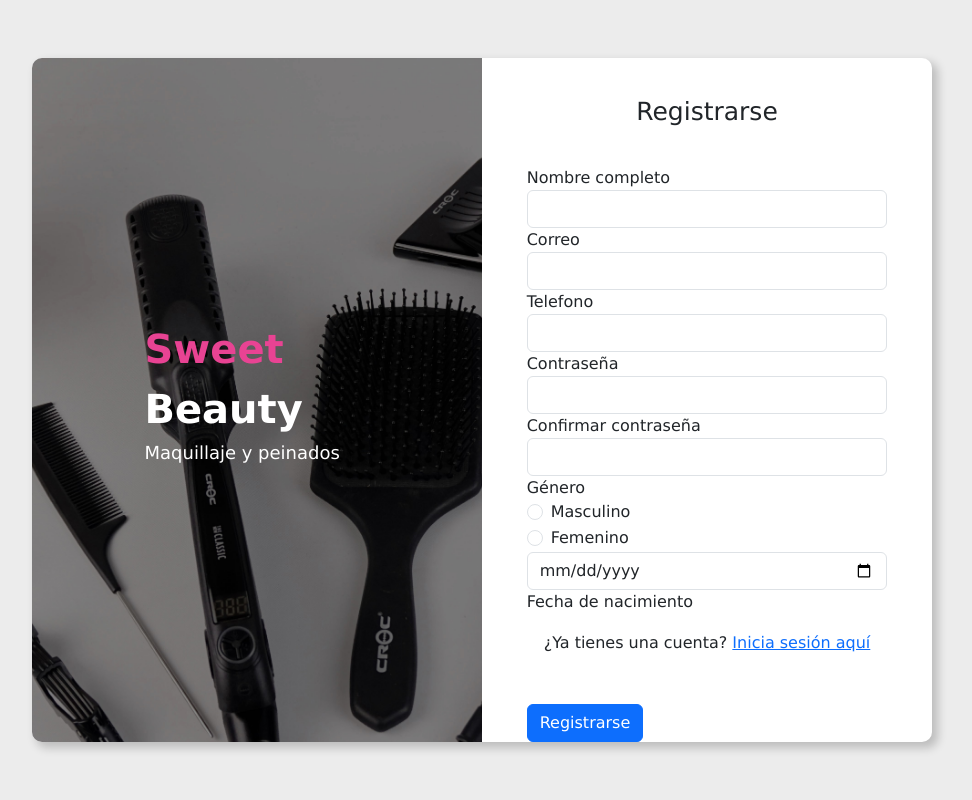
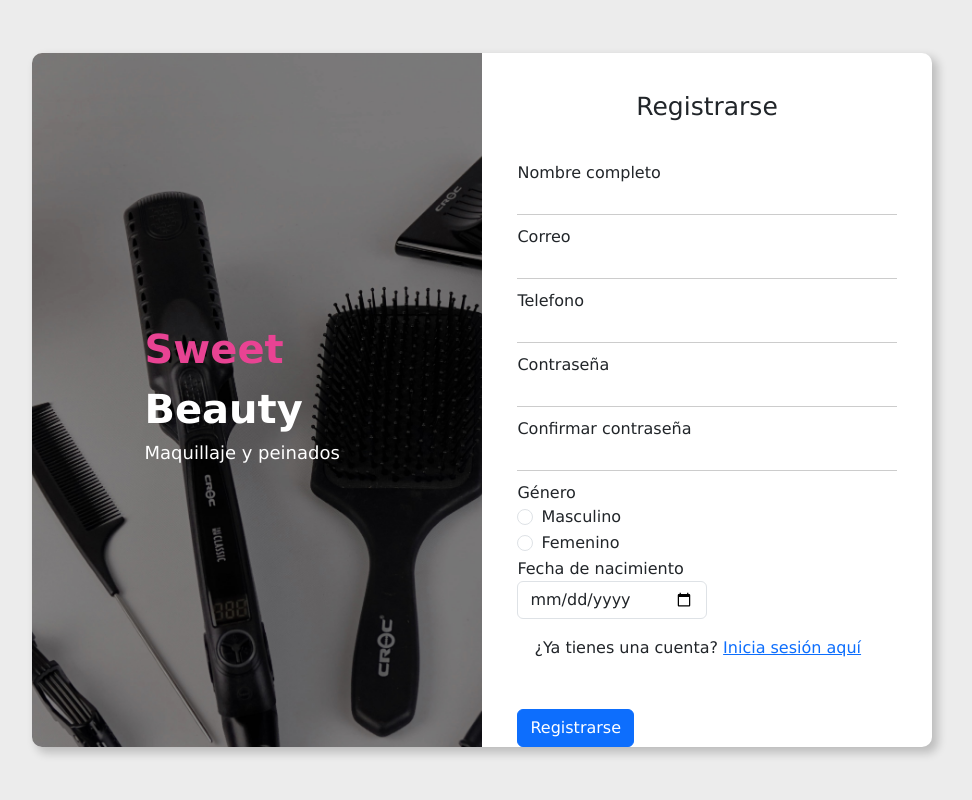
Before and after one commit to Equipo-Integradora/Proyecto, a PHP site: page /registrarse.php in a window 1280 px wide. Shown: the whole page, without its empty margins (158-1130 px from the left). Run offline with PHP 8.4, Linux system fonts and the light colour scheme.

Commit message:
duran puto

```diff
--- a/css/registrarse.css
+++ b/css/registrarse.css
@@ -89,14 +89,15 @@ i {
 }
 
 .input {
-  height: 45px;
+  height: 30px;
   width: 100%;
   background: transparent;
   border: none;
   border-bottom: 1px solid rgba(0, 0, 0, 0.2);
   outline: none;
-  margin-bottom: 20px;
+  margin-bottom: 10px;
   color: #40414a;
+  padding-top: 0px;
 }
 
 .input-box .input-field label {
--- a/views/registrarse.php
+++ b/views/registrarse.php
@@ -25,25 +25,26 @@
                     <div class="content">
                         <div class="form-group">
                             <label for="nombre">Nombre completo</label>
-                            <input type="text" class="form-control" name="nombre" required autocomplete="off">
+                            <input type="text" class="input" name="nombre" required autocomplete="off">
                         </div>
                         <div class="form-group">
                             <label for="correo">Correo</label>
-                            <input type="email" class="form-control" name="correo" required autocomplete="off">
+                            <input type="email" class="input" name="correo" required autocomplete="off">
                         </div>
                         <div class="form-group">
                             <label for="telefono">Telefono</label>
-                            <input type="tel" class="form-control" name="telefono" required autocomplete="off">
+                            <input type="tel" class="input" name="telefono" required autocomplete="off">
                         </div>
                         <div class="form-group">
                             <label for="pass">Contraseña</label>
-                            <input type="password" class="form-control" name="pass" required autocomplete="off">
+                            <input type="password" class="input" name="pass" required autocomplete="off">
                         </div>
                         <div class="form-group">
                             <label for="passconf">Confirmar contraseña</label>
-                            <input type="password" class="form-control" name="passconf" required autocomplete="off">
+                            <input type="password" class="input" name="passconf" required autocomplete="off">
                         </div>
-                        <div class="form-group">
+                        <div class="form-row">
+                            <div class="form-group col-md-6">
                                 <span class="genero-titulo">Género</span>
                                 <div class="genero-categoria">
                                     <div class="form-check">
@@ -56,9 +57,10 @@
                                     </div>
                                 </div>
                             </div>
-                        <div class="form-group">
+                            <div class="form-group col-md-6">
+                                <label for="fecha">Fecha de nacimiento</label>
                                 <input type="date" class="form-control" name="fecha">
-                            <label for="fecha">Fecha de nacimiento</label>
+                            </div>
                         </div>
                         <div class="alert">
                             <p>¿Ya tienes una cuenta? <a href="../views/login.php">Inicia sesión aquí</a></p>
```
Lines whose indentation alone changed are shown as unchanged.
